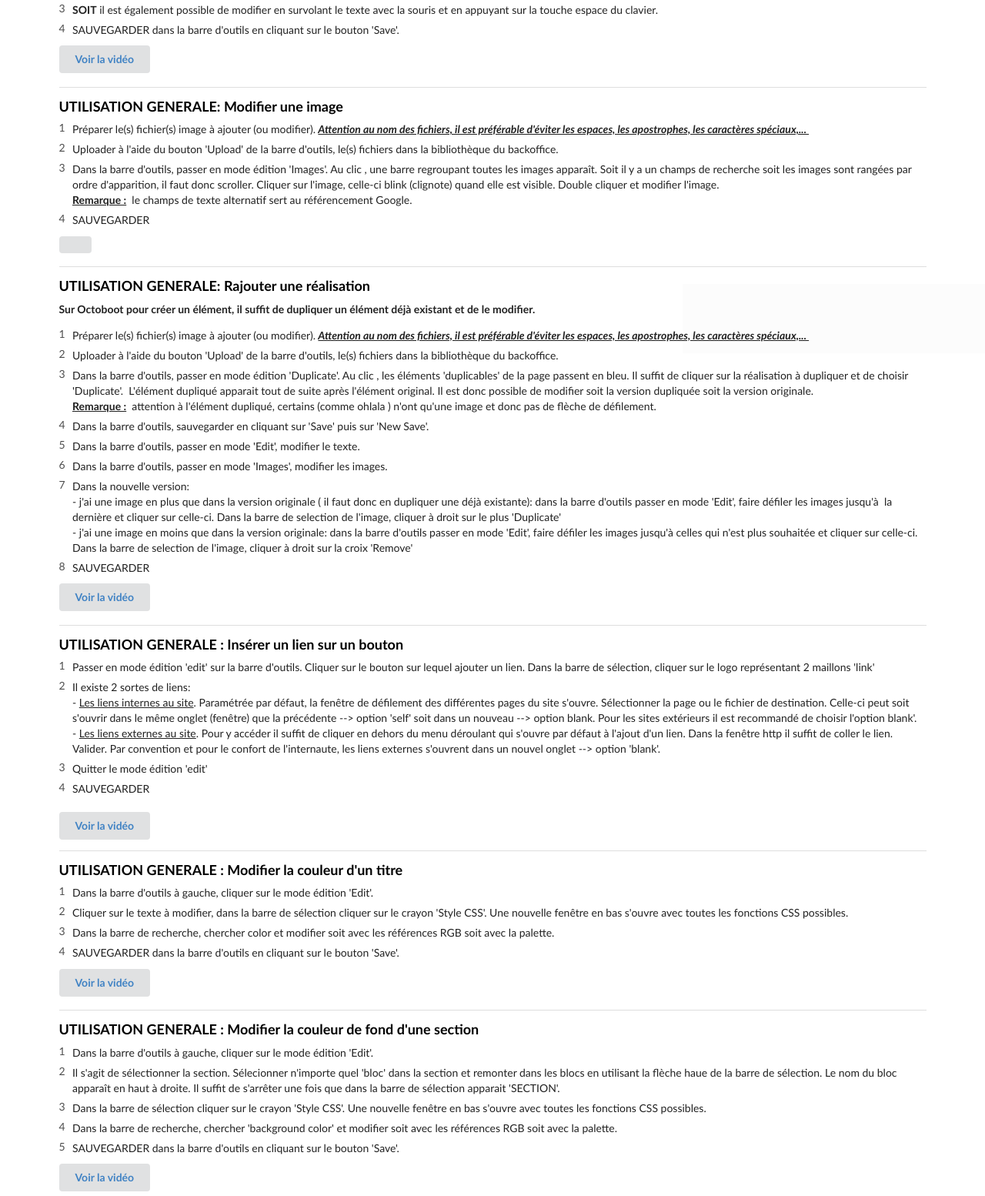
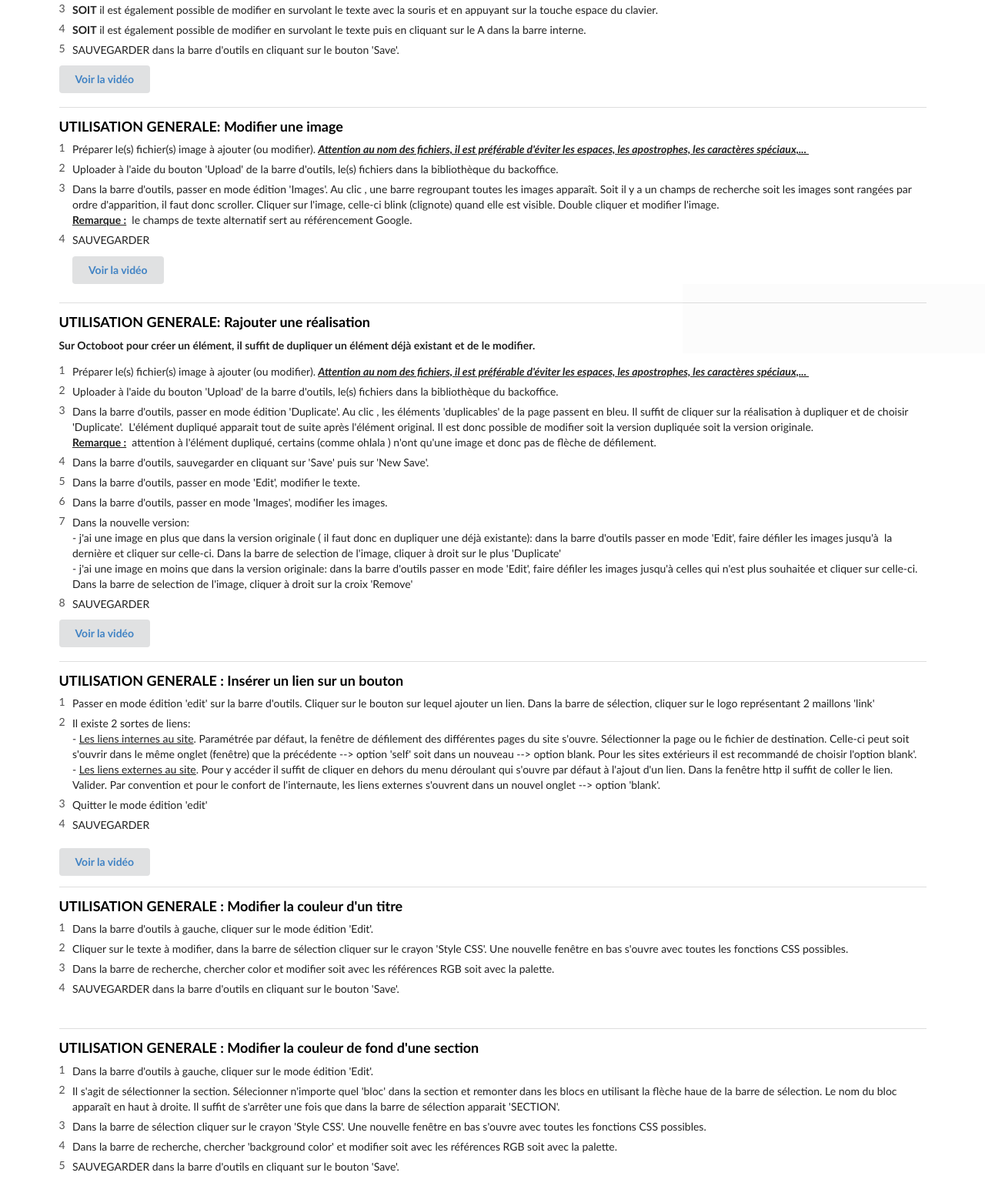
Before and after one commit to skgd-creation/skgd-creation, a plain HTML site: page help/index.html in a window 1280 px wide. Shown: the part 506-2060 px from the top of the page at 77% size. Drawn offline with Linux system fonts and the light colour scheme.

Commit message:
Octoboot - Fri Dec 14 2018 13:45:09 GMT+0100 (CET)

```diff
--- a/help/index.html
+++ b/help/index.html
@@ -64,6 +64,8 @@ Pour une efficacité optimale de la plateforme, il est vivement conseillé d'uti
 	</li>
 	<li ob-duplicable="">
 	<p ob-duplicable="true"><strong>SOIT</strong> il est également possible de modifier en survolant le texte avec la souris et en appuyant sur la touche espace du clavier.</p>
+	</li><li ob-duplicable="">
+	<p ob-duplicable="true"><strong>SOIT</strong> il est également possible de modifier en survolant le texte puis en cliquant sur le A dans la barre interne.</p>
 	</li>
 	<li ob-duplicable="">
 	<p>SAUVEGARDER dans la barre d'outils en cliquant sur le bouton 'Save'.</p>
@@ -73,7 +75,7 @@ Pour une efficacité optimale de la plateforme, il est vivement conseillé d'uti
 </div>
 
 <div class="extra">
-<a href="../uploads/Edition%20de%20textes.mp4" target="_blank"></a><div class="ui left floated button"><a href="../uploads/Edition%20de%20textes.mp4" target="_blank"></a><a href="http://octoboot.ovh/temp/1485278512727/help_district/uploads/editer_texte.mp4" target="_blank">Voir la vidéo </a></div>
+<a href="../uploads/Edition%20de%20textes.mp4" target="_blank"></a><div class="ui left floated button"><a href="../uploads/Edition%20de%20textes.mp4" target="_blank"></a><a href="https://youtu.be/ZNpMgIT79VE" target="_blank">Voir la vidéo </a></div>
 </div>
 </div>
 </div><div class="item">
@@ -92,13 +94,15 @@ Pour une efficacité optimale de la plateforme, il est vivement conseillé d'uti
 <strong><u>Remarque :</u></strong>  le champs de texte alternatif sert au référencement Google.</p>
 	</li>
 	<li ob-duplicable="">
-	<p>SAUVEGARDER</p>
+	<p>SAUVEGARDER</p><div class="extra">
+<a href="../uploads/Edition%20de%20textes.mp4" target="_blank"></a><div class="ui left floated button"><a href="../uploads/Edition%20de%20textes.mp4" target="_blank"></a><a href="https://youtu.be/w3JmX3TUQyc" target="_blank">Voir la vidéo </a></div>
+</div>
 	</li>
 </ol>
 </div>
 
 <div class="extra">
-<div class="ui left floated button"></div>
+
 </div>
 </div>
 </div><div class="item">
@@ -134,7 +138,7 @@ Pour une efficacité optimale de la plateforme, il est vivement conseillé d'uti
 </div>
 
 <div class="extra">
-<a href="http://octoboot.ovh/temp/1531824361296/help_skgd/uploads/ajout_edition.m4v" target="_blank"><div class="ui left floated button"><a href="../uploads/Changer%20de%20pages.mp4" target="_blank"></a><a href="http://octoboot.ovh/temp/1485278512727/help_district/uploads/inserer_lien.mp4" target="_blank">Voir la vidéo </a></div></a>
+<a href="http://octoboot.ovh/temp/1531824361296/help_skgd/uploads/ajout_edition.m4v" target="_blank"></a><div class="ui left floated button"><a href="http://octoboot.ovh/temp/1531824361296/help_skgd/uploads/ajout_edition.m4v" target="_blank"></a><a href="../uploads/Changer%20de%20pages.mp4" target="_blank"></a><a href="https://youtu.be/ZPWJBqPo2rE" target="_blank">Voir la vidéo </a></div>
 </div>
 </div>
 </div><div class="item">
@@ -160,7 +164,7 @@ Pour une efficacité optimale de la plateforme, il est vivement conseillé d'uti
 	</li>
 </ol>
 </div>
-<div class="ui left floated button"><a href="../uploads/Changer%20de%20pages.mp4" target="_blank"></a><a href="http://octoboot.ovh/temp/1485278512727/help_district/uploads/inserer_lien.mp4" target="_blank">Voir la vidéo </a></div></div>
+<a href="https://youtu.be/pUJmHPCYexc" target="_blank"><div class="ui left floated button"><a href="../uploads/Changer%20de%20pages.mp4" target="_blank"></a><a href="http://octoboot.ovh/temp/1485278512727/help_district/uploads/inserer_lien.mp4" target="_blank">Voir la vidéo </a></div></a></div>
 </div>
 
 <div class="item">
@@ -186,7 +190,7 @@ Pour une efficacité optimale de la plateforme, il est vivement conseillé d'uti
 </div>
 
 <div class="extra">
-<a href="../uploads/Edition%20de%20textes.mp4" target="_blank"></a><div class="ui left floated button"><a href="../uploads/Edition%20de%20textes.mp4" target="_blank"></a><a href="http://octoboot.ovh/temp/1485278512727/help_district/uploads/changer_couleur_titre.mp4" target="_blank">Voir la vidéo </a></div>
+<a href="../uploads/Edition%20de%20textes.mp4" target="_blank"></a>
 </div>
 </div>
 </div><div class="item">
@@ -214,7 +218,7 @@ Pour une efficacité optimale de la plateforme, il est vivement conseillé d'uti
 </div>
 
 <div class="extra">
-<a href="../uploads/Edition%20de%20textes.mp4" target="_blank"></a><div class="ui left floated button"><a href="../uploads/Edition%20de%20textes.mp4" target="_blank"></a><a href="http://octoboot.ovh/temp/1485278512727/help_district/uploads/changer_fond_section.mp4" target="_blank">Voir la vidéo </a></div>
+<a href="../uploads/Edition%20de%20textes.mp4" target="_blank"></a>
 </div>
 </div>
 </div>
@@ -298,7 +302,9 @@ Pour une efficacité optimale de la plateforme, il est vivement conseillé d'uti
 	<p>Dans la barre d'outils, cliquer sur 'Publish', puis sur 'GitHub'.</p>
 	</li>
 	<li ob-duplicable="">
-	<p><u><strong>Remarque:</strong></u> la mise à jour effective du site peut prendre plusieurs minutes. Avant de vérifier si la nouvelle version du site est bien en ligne, vider votre cache navigateur</p>
+	<p><u><strong>Remarque:</strong></u> la mise à jour effective du site peut prendre plusieurs minutes. Avant de vérifier si la nouvelle version du site est bien en ligne, vider votre cache navigateur</p><div class="extra">
+<a href="../uploads/Edition%20de%20textes.mp4" target="_blank"></a><a href="https://youtu.be/CBa4cBN2gvo" target="_blank"><div class="ui left floated button"><a href="../uploads/Edition%20de%20textes.mp4" target="_blank"></a><a href="http://octoboot.ovh/temp/1485278512727/help_district/uploads/changer_fond_section.mp4" target="_blank">Voir la vidéo </a></div></a>
+</div>
 	</li>
 </ol>
 </div></div>
@@ -315,4 +321,5 @@ Pour une efficacité optimale de la plateforme, il est vivement conseillé d'uti
 <div class="iframeoverlay" style="width:454px;height:90px;position:absolute;left:887px;top:875px;background:rgba(0, 0, 0, 0.01);z-index:1000000000"></div>
 
 <div class="iframeoverlay" style="width:10px;height:10px;position:absolute;left:-5px;top:-5px;background:rgba(0, 0, 0, 0.01);z-index:1000000000"></div>
+
 </body></html>
```
